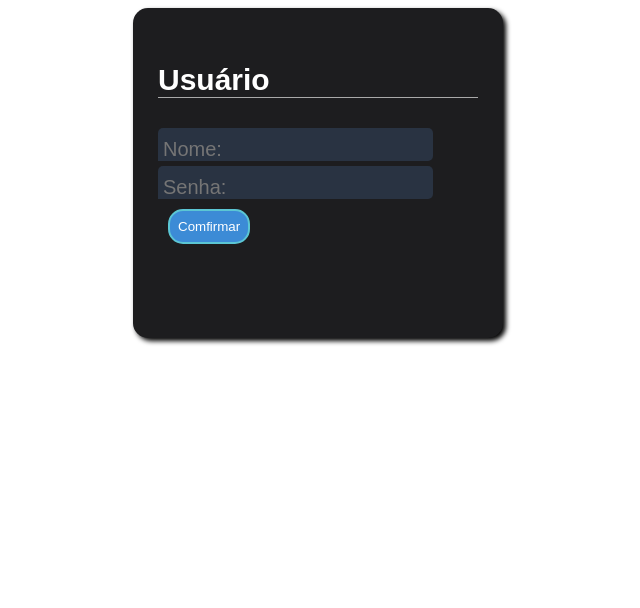
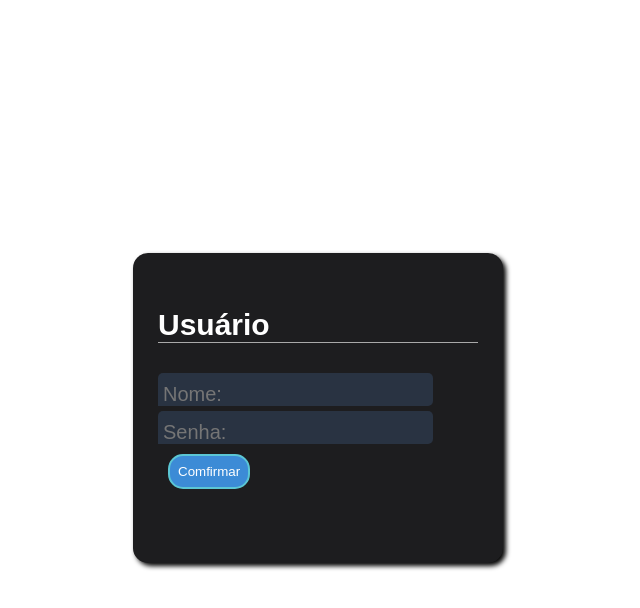
Before and after one commit to Bilango/Bilango.github.io, a SvelteKit app: page / in a window 1280 px wide. Shown: the top 608 px of the page, without its empty margins (322-962 px from the left). Built offline with nearby package versions, Linux system fonts and the light colour scheme.

Commit message:
fsaefwsaf

```diff
--- a/src/routes/+page.svelte
+++ b/src/routes/+page.svelte
@@ -42,14 +42,13 @@
         padding: 8px 8px 8px 8px;
     }
 
-
     div.caixa{
         background-color: rgb(29, 29, 31);
         border-radius: 15px;
         box-shadow: 3px 3px 5px;
         padding: 25px;
         width: 320px;
-        height: 280px;
+        height: 260px;
     }
 
     #t{
@@ -65,6 +64,6 @@
         height: 100vh;
         display: flex;
         justify-content: center;
-        align-content: center;
+        align-items: center;
     }
 </style>
```
